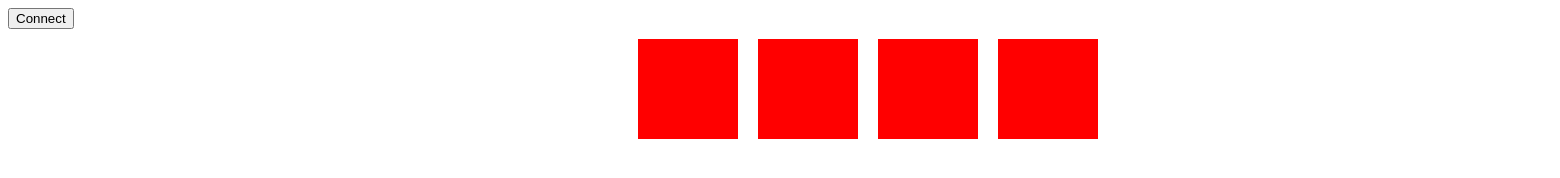
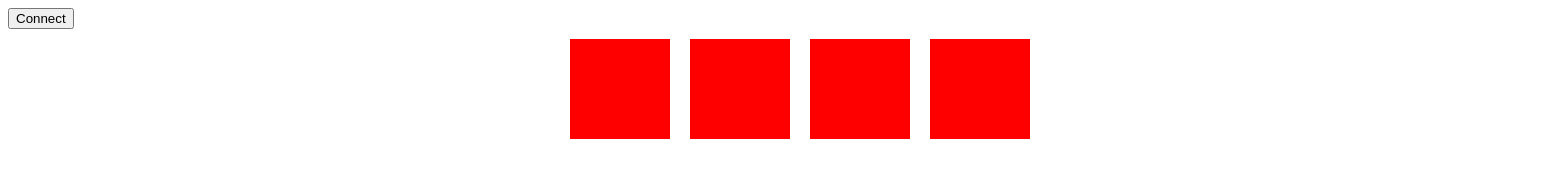
Before and after one commit to QFults/tryPuck, a plain HTML site: page index.html in a window 1280 px wide. Shown: the whole page, 1560 px wide, since content can reach past the window. Drawn offline with Linux system fonts and the light colour scheme.

Commit message:
cvxbnghmjfh

```diff
--- a/index.html
+++ b/index.html
@@ -13,6 +13,13 @@
       /* display: inline-block; */
       background-color: red;
       margin: 10px;
+    }
+    div.row {
+      position: relative;
+    }
+    div#game {
+      width: 1000px;
+      margin: auto
     }
   </style>
 </head>
@@ -86,6 +93,7 @@
       let rowElem = document.createElement('div')
       rowId = index
       rowElem.id = `row-${index}`
+      rowElem.className = 'row'
       let amount = index <= 2 ? 4 : index <= 5 ? 3 : index <= 8 ? 2 : 1
       for (let i = 0; i < amount; i++) {
         let blockElem = document.createElement('div')
@@ -99,13 +107,14 @@
       myInterval = setInterval(_ => {
         if (toggle) {
           count = count + 20
-          document.querySelector(`#row-${rowId}`).style.marginLeft = `${count}px`
-          if (count === window.outerWidth - 125 * amount) {
+          document.querySelector(`#row-${rowId}`).style.left = `${count}px`
+          if (count === document.querySelector(`#row-${rowId}`).parentElement.offsetWidth - (120 * amount)) {
+            console.log(document.querySelector(`#row-${rowId}`).parentElement.offsetWidth)
             toggle = !toggle
           }
         } else {
           count = count - 20
-          document.querySelector(`#row-${rowId}`).style.marginLeft = `${count}px`
+          document.querySelector(`#row-${rowId}`).style.left = `${count}px`
           if (count === 0) {
             toggle = !toggle
           }
```
